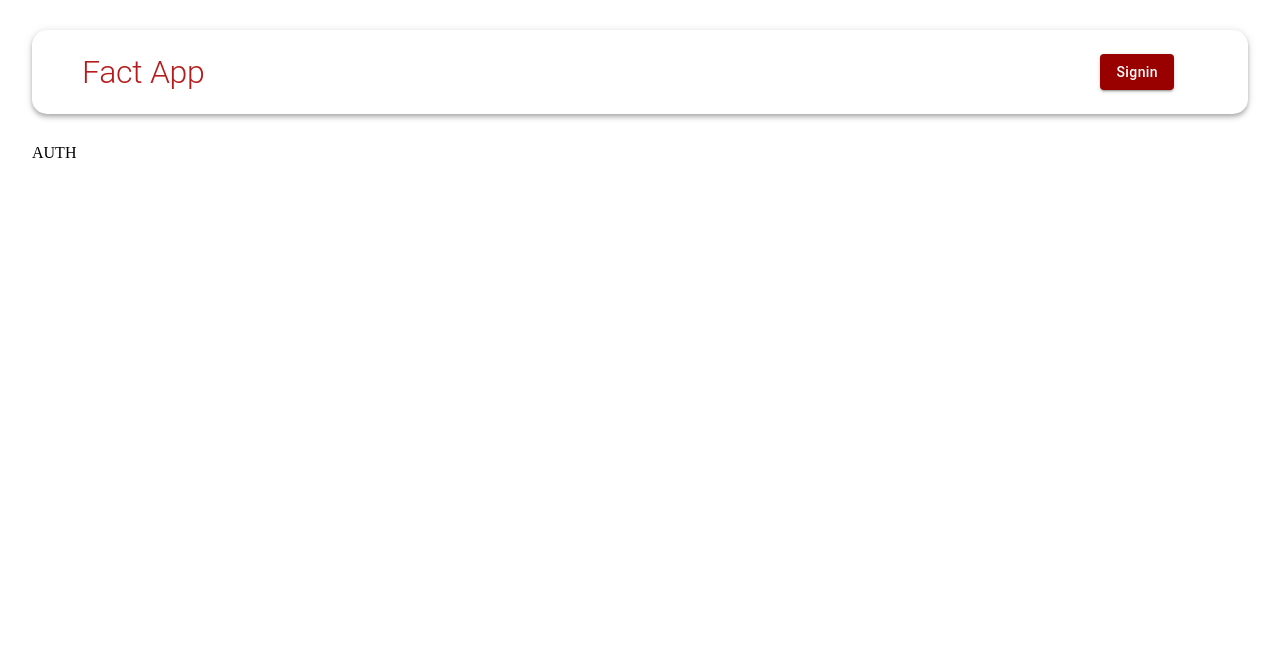
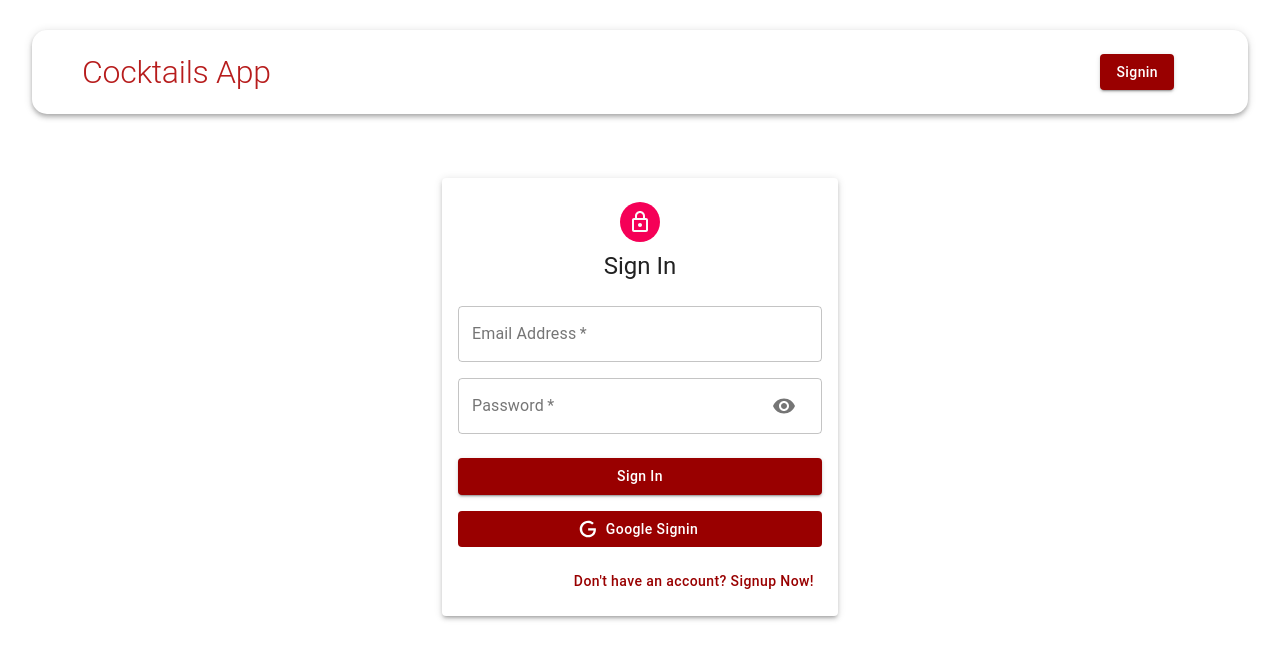
Before and after one commit to JawadBish/cocktails-project, a React (Create React App) app in the folder client/: page /auth in a window 1280 px wide. Shown: the top 660 px of the page. Built offline with nearby package versions, Linux system fonts and the light colour scheme.

Commit message:
FE complete auth

```diff
--- /dev/null
+++ b/client/src/actions/auth.js
@@ -0,0 +1,25 @@
+import * as api from '../api';
+import { AUTH } from '../constants/actionTypes'
+
+
+export const signin = (formData, router) => async (dispatch) => {
+    try {
+        const { data } = await api.signIn(formData);
+        dispatch({ type: AUTH, data });
+        router.push('/')
+    } catch (error) {
+        console.log(error);
+    }
+}
+
+
+
+export const signup = (formData, router) => async (dispatch) => {
+    try {
+        const { data } = await api.signUp(formData);
+        dispatch({ type: AUTH, data });
+        router.push('/');
+    } catch (error) {
+        console.log(error);
+    }
+}
--- a/client/src/api/index.js
+++ b/client/src/api/index.js
@@ -2,11 +2,21 @@ import axios from 'axios';
 
 
 //not related to redux
+const API = axios.create({ baseURL: 'http://localhost:5000' });
 
-const url = 'http://localhost:5000/cocktails';
+API.interceptors.request.use((req) => {
+    if (localStorage.getItem('profile')) {
+        req.headers.Authorization = `Bearer ${JSON.parse(localStorage.getItem('profile')).token}`;
+    }
+    return req;
+});
 
-export const fetchAllCocktails = () => axios.get(url);
-export const createCocktail = (newCocktail) => axios.post(url, newCocktail);
-export const likeCocktail = (id) => axios.patch(`${url}/${id}/likecocktail`);
-export const updateCocktail = (id, updatedCocktail) => axios.patch(`${url}/${id}`, updatedCocktail);
-export const deleteCocktail = (id) => axios.delete(`${url}/${id}`);
+
+export const fetchAllCocktails = () => API.get('/cocktails');
+export const createCocktail = (newCocktail) => API.post('/cocktails', newCocktail);
+export const likeCocktail = (id) => API.patch(`/cocktails/${id}/likecocktail`);
+export const updateCocktail = (id, updatedCocktail) => API.patch(`/cocktails/${id}`, updatedCocktail);
+export const deleteCocktail = (id) => API.delete(`/cocktails/${id}`);
+
+export const signIn = (formData) => API.post('users/signin', formData);
+export const signUp = (formData) => API.post('users/signup', formData);
--- a/client/src/components/Auth/Auth.js
+++ b/client/src/components/Auth/Auth.js
@@ -1,9 +1,116 @@
-import React from 'react'
+import React, { useState } from 'react'
+import { Avatar, Button, Paper, Grid, Typography, Container } from '@material-ui/core';
+import useStyles from './styles';
+import Input from './Input';
+import LockoutlinedIcon from '@material-ui/icons/LockOutlined'
+import { useHistory } from 'react-router-dom';
+import { GoogleLogin } from 'react-google-login';
+import Icon from './Icon';
+import { useDispatch } from 'react-redux';
+import { signin, signup } from '../../actions/auth'
+
+const initialState = { firstName: '', lastName: '', email: '', password: '', confirmPassword: '' };
+
 
 const Auth = () => {
+    const styleclass = useStyles();
+    const [showPassword, setShowPassword] = useState(false);
+    const [isSignup, setIsSignup] = useState(false);
+    const dispatch = useDispatch()
+    const history = useHistory();
+    const [formData, setFormData] = useState(initialState);
+
+    const handleShowPassword = () => setShowPassword((prevShowPassword) => !prevShowPassword);
+
+    const handleSubmit = (e) => {
+        e.preventDefault();
+        if (isSignup) {
+            dispatch(signup(formData, history));
+        } else {
+            dispatch(signin(formData, history));
+
+        }
+    };
+
+    const handleChange = (e) => {
+        setFormData({ ...formData, [e.target.name]: e.target.value });
+    };
+
+
+    const switchMode = () => {
+        setIsSignup((prevIsSignup) => !prevIsSignup);
+        setShowPassword(false);
+    }
+
+    const googleSuccess = async (res) => {
+        const result = res?.profileObj; //cannot get property profileObj
+        const token = res?.tokenId;
+
+        try {
+            dispatch({ type: 'AUTH', data: { result, token } });
+            history.push('/');
+        } catch (error) {
+            console.log(error)
+        }
+
+    }
+    const googleFailure = (error) => {
+        console.log(error)
+        console.log("Google Sign In was unsuccessfull, Try again later")
+    }
+
     return (
         <div>
-            AUTH
+            <Container component="main" maxWidth="xs">
+                <Paper className={styleclass.paper} elevation={3}>
+                    <Avatar className={styleclass.avatar}>
+                        <LockoutlinedIcon />
+                    </Avatar>
+                    <Typography variant="h5">{isSignup ? 'Sign Up' : 'Sign In'} </Typography>
+                    <form className={styleclass.form} onSubmit={handleSubmit}>
+                        <Grid container spacing={2}>
+                            {
+                                isSignup && (
+                                    <>
+                                        <Input name="firstName" label="First Name" handleChange={handleChange} autoFocus half />
+                                        <Input name="lastName" label="Last Name" handleChange={handleChange} half />
+                                    </>
+                                )
+                            }
+
+                            <Input name="email" label="Email Address" handleChange={handleChange} type="email" />
+                            <Input name="password" label="Password" handleChange={handleChange} type={showPassword ? "text" : "password"} handleShowPassword={handleShowPassword} />
+                            {isSignup && <Input name="confirmPassword" label="Repreat Password" handleChange={handleChange} type="password" />}
+                        </Grid>
+                        <Button type="submit" fullWidth variant="contained" style={{ textTransform: 'none', backgroundColor: '#990000', color: '#FFFFFF' }} className={styleclass.submit}>
+                            {isSignup ? 'Sign Up' : 'Sign In'}
+                        </Button>
+                        <GoogleLogin
+                            clientId="429236482809-rt0ur63bkeq084m2pn5tk3v4q0q6ro48.apps.googleusercontent.com"
+                            render={(renderProps) => (
+                                <Button className={styleclass.googleButton}
+                                    style={{ textTransform: 'none', backgroundColor: '#990000', color: '#FFFFFF' }}
+                                    fullWidth
+                                    onClick={renderProps.onClick}
+                                    startIcon={<Icon />}
+                                    vartiant="contain">
+                                    Google Signin
+                                </Button>
+                            )}
+                            onSuccess={googleSuccess}
+                            onFailure={googleFailure}
+                            cookiePolicy="single_host_origin"
+                        />
+                        <Grid container justifyContent="flex-end">
+                            <Grid item>
+                                <Button onClick={switchMode} style={{ textTransform: 'none', backgroundColor: '#FFFFFF', color: '#990000' }}>
+                                    {isSignup ? 'Already have an account? Login ' : "Don't have an account? Signup Now!"}
+                                </Button>
+                            </Grid>
+                        </Grid>
+                    </form>
+                </Paper>
+            </Container>
         </div>
     )
 }
--- /dev/null
+++ b/client/src/components/Auth/Icon.js
@@ -0,0 +1,12 @@
+import React from 'react';
+
+const icon = () => (
+    <svg style={{ width: '20px', height: '20px' }} viewBox="0 0 24 24">
+        <path
+            fill="currentColor"
+            d="M21.35,11.1H12.18V13.83H18.69C18.36,17.64 15.19,19.27 12.19,19.27C8.36,19.27 5,16.25 5,12C5,7.9 8.2,4.73 12.2,4.73C15.29,4.73 17.1,6.7 17.1,6.7L19,4.72C19,4.72 16.56,2 12.1,2C6.42,2 2.03,6.8 2.03,12C2.03,17.05 6.16,22 12.25,22C17.6,22 21.5,18.33 21.5,12.91C21.5,11.76 21.35,11.1 21.35,11.1V11.1Z"
+        />
+    </svg>
+);
+
+export default icon;
--- /dev/null
+++ b/client/src/components/Auth/Input.js
@@ -0,0 +1,32 @@
+import React from 'react'
+import { TextField, Grid, InputAdornment, IconButton } from '@material-ui/core';
+import Visibility from '@material-ui/icons/Visibility';
+import VisibilityOff from '@material-ui/icons/VisibilityOff';
+
+const Input = ({ name, half, handleChange, label, autoFocus, type, handleShowPassword }) => {
+    return (
+        <Grid item xs={12} sm={half ? 6 : 12} >
+            <TextField
+                name={name}
+                onChange={handleChange}
+                variant="outlined"
+                required
+                fullWidth
+                label={label}
+                autoFocus={autoFocus}
+                type={type}
+                InputProps={name === 'password' ? {
+                    endAdornment: (
+                        <InputAdornment position="end">
+                            <IconButton onClick={handleShowPassword}>
+                                {type === 'password' ? <Visibility /> : <VisibilityOff />}
+                            </IconButton>
+                        </InputAdornment>
+                    ),
+                } : null}
+            />
+        </Grid>
+    )
+}
+
+export default Input
--- a/client/src/components/Navbar/Navbar.js
+++ b/client/src/components/Navbar/Navbar.js
@@ -46,7 +46,7 @@ const Navbar = () => {
     return (
         <AppBar className={classes.appBar} position="static" color="inherit">
             <div className={classes.brandContainer}>
-                <Typography component={Link} to="/" className={classes.heading} variant="h2" align="center">Fact App</Typography>
+                <Typography component={Link} to="/" className={classes.heading} variant="h2" align="center">Cocktails App</Typography>
 
             </div>
             <Toolbar className={classes.toolbar}>
--- a/client/src/constants/actionTypes.js
+++ b/client/src/constants/actionTypes.js
@@ -3,3 +3,5 @@ export const DELETE = 'DELETE';
 export const UPDATE = 'UPDATE';
 export const FETCH_ALL = 'FETCH_ALL';
 export const LIKE = 'LIKE';
+export const AUTH = 'AUTH';
+export const LOGOUT = 'LOGOUT';
--- /dev/null
+++ b/client/src/reducers/auth.js
@@ -0,0 +1,18 @@
+import * as actionType from '../constants/actionTypes';
+
+const authReducer = (state = { authData: null }, action) => {
+    switch (action.type) {
+        case actionType.AUTH:
+            localStorage.setItem('profile', JSON.stringify({ ...action?.data }));
+
+            return { ...state, authData: action.data, loading: false, errors: null };
+        case actionType.LOGOUT:
+            localStorage.clear();
+
+            return { ...state, authData: null, loading: false, errors: null };
+        default:
+            return state;
+    }
+};
+
+export default authReducer;
--- a/client/src/reducers/index.js
+++ b/client/src/reducers/index.js
@@ -1,4 +1,5 @@
 import { combineReducers } from "redux";
 import cocktails from './cocktails';
+import auth from './auth';
 
-export default combineReducers({ cocktails });
+export default combineReducers({ cocktails, auth });
```
